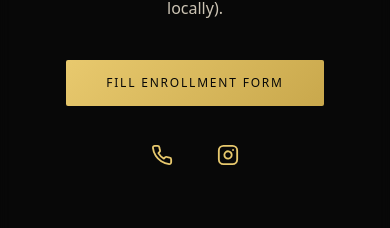
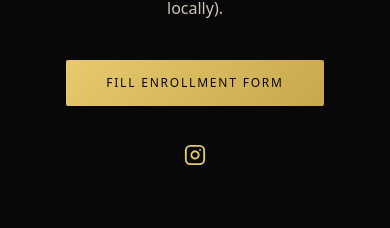
Before and after one commit to alhiraa-institute/al-hira-v2, a Next.js app: page /courses in a window 390 px wide. Shown: the part 10750-10978 px from the top of the page. Built offline with nearby package versions, Linux system fonts and the light colour scheme; a web font is replaced by a local one.

Commit message:
fix: remove phone contact icon link completely from website

```diff
--- a/src/app/courses/page.js
+++ b/src/app/courses/page.js
@@ -562,22 +562,6 @@
                         </div>
 
                         <div style={{ marginTop: "2rem", display: "flex", gap: "2rem", justifyContent: "center", flexWrap: "wrap" }}>
-                            <a href="tel:+919187418343" className="nav-icon-link" aria-label="Call Us">
-                                <svg
-                                    xmlns="http://www.w3.org/2000/svg"
-                                    width="22"
-                                    height="22"
-                                    viewBox="0 0 24 24"
-                                    fill="none"
-                                    stroke="currentColor"
-                                    strokeWidth="2"
-                                    strokeLinecap="round"
-                                    strokeLinejoin="round"
-                                    className="navbar-icon"
-                                >
-                                    <path d="M22 16.92v3a2 2 0 0 1-2.18 2 19.79 19.79 0 0 1-8.63-3.07 19.5 19.5 0 0 1-6-6 19.79 19.79 0 0 1-3.07-8.67A2 2 0 0 1 4.11 2h3a2 2 0 0 1 2 1.72 12.84 12.84 0 0 0 .7 2.81 2 2 0 0 1-.45 2.11L8.09 9.91a16 16 0 0 0 6 6l1.27-1.27a2 2 0 0 1 2.11-.45 12.84 12.84 0 0 0 2.81.7A2 2 0 0 1 22 16.92z"></path>
-                                </svg>
-                            </a>
                             <a href="https://www.instagram.com/Alhiraa.Quran" target="_blank" rel="noopener noreferrer" className="nav-ig-link" aria-label="Follow us on Instagram">
                                 <svg
                                     xmlns="http://www.w3.org/2000/svg"
--- a/src/components/Nav.js
+++ b/src/components/Nav.js
@@ -80,22 +80,6 @@
 
             {/* Desktop CTA */}
             <div className="hidden md:flex" style={{ gap: "0.6rem", alignItems: "center" }}>
-                <a href="tel:+919187418343" className="nav-icon-link" aria-label="Call Us">
-                    <svg
-                        xmlns="http://www.w3.org/2000/svg"
-                        width="22"
-                        height="22"
-                        viewBox="0 0 24 24"
-                        fill="none"
-                        stroke="currentColor"
-                        strokeWidth="2"
-                        strokeLinecap="round"
-                        strokeLinejoin="round"
-                        className="navbar-icon"
-                    >
-                        <path d="M22 16.92v3a2 2 0 0 1-2.18 2 19.79 19.79 0 0 1-8.63-3.07 19.5 19.5 0 0 1-6-6 19.79 19.79 0 0 1-3.07-8.67A2 2 0 0 1 4.11 2h3a2 2 0 0 1 2 1.72 12.84 12.84 0 0 0 .7 2.81 2 2 0 0 1-.45 2.11L8.09 9.91a16 16 0 0 0 6 6l1.27-1.27a2 2 0 0 1 2.11-.45 12.84 12.84 0 0 0 2.81.7A2 2 0 0 1 22 16.92z"></path>
-                    </svg>
-                </a>
                 <a href="https://www.instagram.com/Alhiraa.Quran" target="_blank" rel="noopener noreferrer" className="nav-ig-link" aria-label="Follow us on Instagram">
                     <svg
                         xmlns="http://www.w3.org/2000/svg"
@@ -208,22 +192,6 @@
                         </Link>
                     ))}
                     <div style={{ marginTop: "1.5rem", display: "flex", gap: ".75rem", alignItems: "center", flexWrap: "wrap" }}>
-                        <a href="tel:+919187418343" className="nav-icon-link" aria-label="Call Us" onClick={() => setOpenAt(null)}>
-                            <svg
-                                xmlns="http://www.w3.org/2000/svg"
-                                width="22"
-                                height="22"
-                                viewBox="0 0 24 24"
-                                fill="none"
-                                stroke="currentColor"
-                                strokeWidth="2"
-                                strokeLinecap="round"
-                                strokeLinejoin="round"
-                                className="navbar-icon"
-                            >
-                                <path d="M22 16.92v3a2 2 0 0 1-2.18 2 19.79 19.79 0 0 1-8.63-3.07 19.5 19.5 0 0 1-6-6 19.79 19.79 0 0 1-3.07-8.67A2 2 0 0 1 4.11 2h3a2 2 0 0 1 2 1.72 12.84 12.84 0 0 0 .7 2.81 2 2 0 0 1-.45 2.11L8.09 9.91a16 16 0 0 0 6 6l1.27-1.27a2 2 0 0 1 2.11-.45 12.84 12.84 0 0 0 2.81.7A2 2 0 0 1 22 16.92z"></path>
-                            </svg>
-                        </a>
                         <a href="https://www.instagram.com/Alhiraa.Quran" target="_blank" rel="noopener noreferrer" className="nav-ig-link" aria-label="Follow us on Instagram" onClick={() => setOpenAt(null)}>
                             <svg
                                 xmlns="http://www.w3.org/2000/svg"
```
